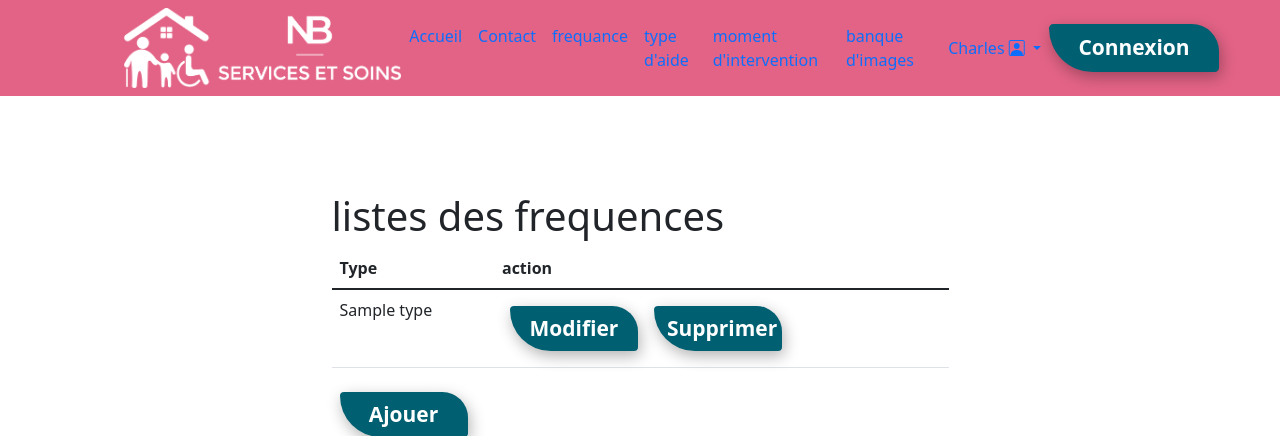
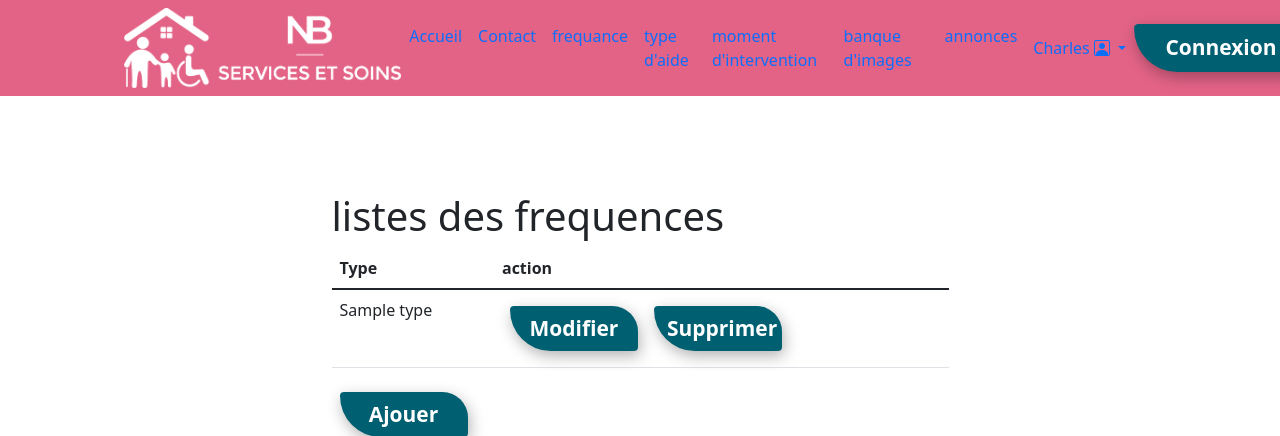
Before and after one commit to Edouard-Pinczon-du-Sel/NBSS-Back, a Symfony app: template templates/frequency/index.html.twig in a window 1280 px wide. Shown: the top 436 px of the page. Run offline with Twig, Linux system fonts and the light colour scheme; the template is opened without the code that fills it: most values are stand-ins (such as "Sample title", 1, 10 or a date in 2020); some libraries are stand-ins or nearby versions.

Commit message:
ajouut du lien annonces de recrutement dans la navbar

```diff
--- a/templates/base.html.twig
+++ b/templates/base.html.twig
@@ -51,7 +51,9 @@
                           <li class="nav-item">
                             <a class="nav-link " href="{{ path('app_picture_index') }}"><i class="bi "></i>banque d'images</a>
                         </li>
-
+   <li class="nav-item">
+                            <a class="nav-link " href="{{ path('app_recruitment_index') }}"><i class="bi "></i>annonces</a>
+                        </li>
 
                     </ul>
                     <ul class="navbar-nav ms-auto mb-2 mb-lg-0">
```
